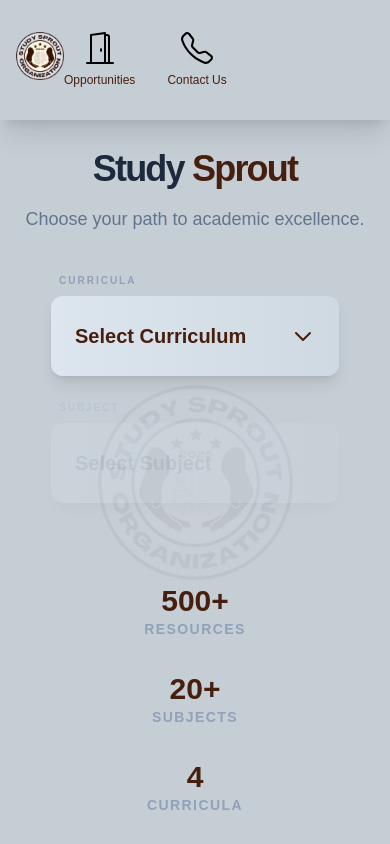
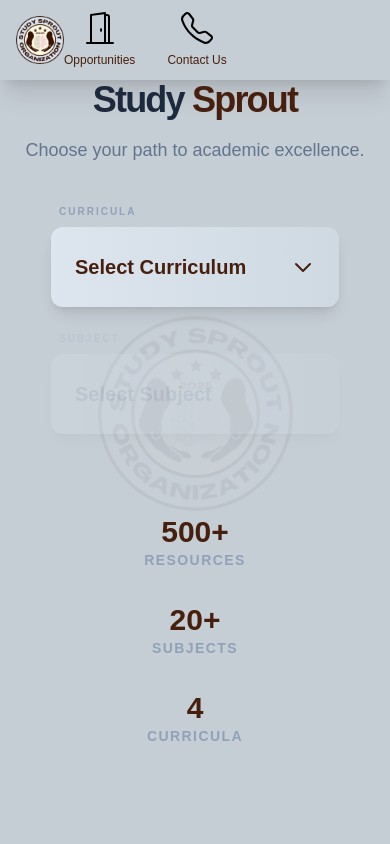
Before and after one commit to Keys87/study-sprout, a website: page index.html in a window 390 px wide. Drawn offline with Linux system fonts and the light colour scheme.

Commit message:
hotfix for mobile devices

```diff
--- a/index.html
+++ b/index.html
@@ -10,13 +10,12 @@
 </head>
 
 <body
-  class="p-0 m-0 flex w-screen h-screen flex-col md:flex-row text-main font-primary-text bg-primary-bg overflow-hidden">
+  class="p-0 m-0 flex w-screen h-screen flex-col md:flex-row text-main font-primary-text bg-primary-bg overflow-scroll">
 
   <!-- Sidebar (Your existing Navigation) -->
-  <nav
-    class="h-fit md:h-screen md:w-56 md:p-2 md:gap-2 w-screen flex md:flex-col flex-row items-center bg-primary-bg shadow-xl shadow-shadow z-50">
+  <nav class="flex md:flex-col flex-row h-fit md:h-screen md:w-56 md:p-2 md:gap-2 w-screen items-center bg-primary-bg shadow-xl shadow-shadow">
     <!-- Logo -->
-    <div class="ms-4 mt-8 mb-10">
+    <div class="ms-4 my-4">
       <a href="index.html">
         <img src="public/logo-trans.png" class="h-12 md:h-16 w-auto" />
       </a>
@@ -38,7 +37,7 @@
   </nav>
 
   <!-- Main Content Area -->
-  <primary-text class="flex-1 flex flex-col items-center justify-center p-4 md:p-10 relative overflow-hidden md:me-24">
+  <main class="flex flex-col flex-none items-center justify-center relative overflow-scroll">
 
     <!-- Background Logo Decor (Lower opacity so it doesn't distract) -->
     <img src="public/logo-trans.png" class="absolute opacity-5 w-1/2 pointer-events-none" alt="" />
@@ -127,7 +126,7 @@
       </div>
 
     </div>
-  </primary-text>
+  </main>
 
   <script type="module">
     import { subjects } from "./public/subjects.js";
```
Also changed, not shown: out.css.
